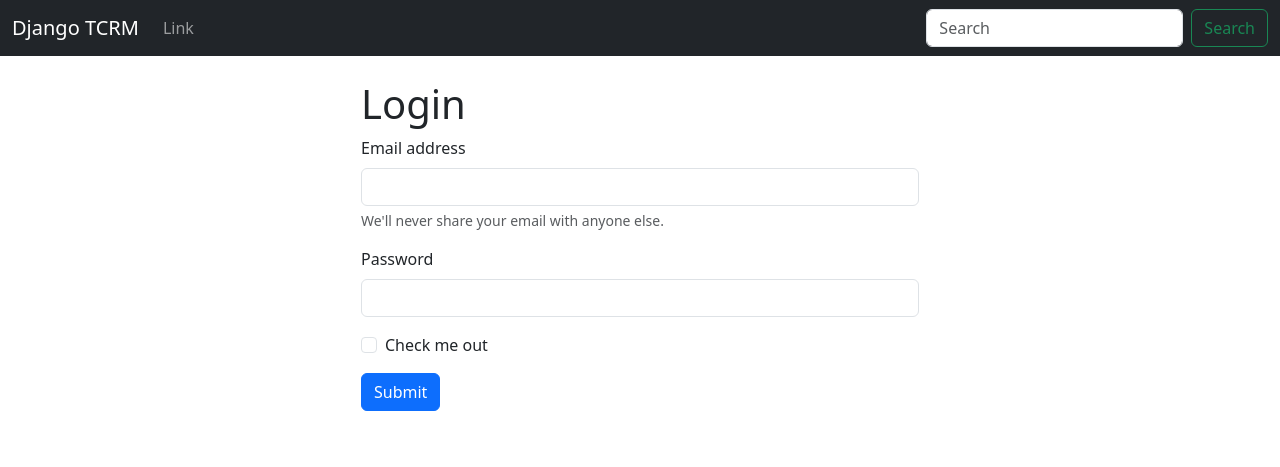
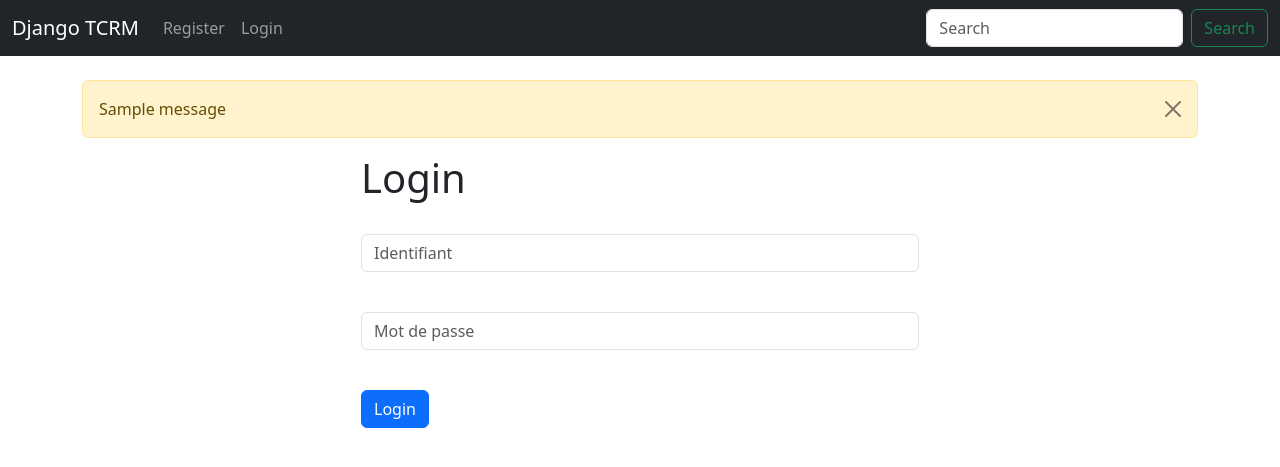
Before and after one commit to ThomasLNT7/TCRM, a Django app: page / in a window 1280 px wide. Shown: the top 467 px of the page. Run offline with Django 5.2, Linux system fonts and the light colour scheme; tables that the repository leaves empty hold one stand-in row (values such as "Sample post"); one stand-in notice (Sample message) is shown.

Commit message:
logout / register page wip

```diff
--- a/website/templates/base.html
+++ b/website/templates/base.html
@@ -10,6 +10,14 @@
     {% include 'navbar.html' %}
     <div class ="container">
       <br/>
+      {% if messages %}
+        {% for message in messages %}
+          <div class="alert alert-warning alert-dismissible fade show" role="alert">
+              {{ message }}
+            <button type="button" class="btn-close" data-bs-dismiss="alert" aria-label="Fermer"></button>
+          </div>
+        {% endfor %}
+      {% endif %}
       {% block content %}
       {% endblock %}
     </div>
--- a/website/templates/home.html
+++ b/website/templates/home.html
@@ -3,26 +3,30 @@
 {% block content %}
 
 <div class="col-md-6 offset-md-3">
+
+{% if user.is_authenticated %}
+
+    <h1>Hello World</h1>
+
+{% else %}
     <h1>Login</h1>
-
-    <form method="POST" action="{% url 'home'%}"></form>
-    {% csrf_token %}
+    <br/>
+    <form method="POST" action="{% url 'home'%}">
+        {% csrf_token %}
     <form>
   <div class="mb-3">
-    <label for="exampleInputEmail1" class="form-label">Email address</label>
-    <input type="email" class="form-control" id="exampleInputEmail1" aria-describedby="emailHelp">
-    <div id="emailHelp" class="form-text">We'll never share your email with anyone else.</div>
+    <input type="text" class="form-control" id="idLogin" name="username" placeholder="Identifiant" required>
   </div>
+        <br/>
   <div class="mb-3">
-    <label for="exampleInputPassword1" class="form-label">Password</label>
-    <input type="password" class="form-control" id="exampleInputPassword1">
+    <input type="password" class="form-control" id="password" name="password" placeholder="Mot de passe" required>
   </div>
-  <div class="mb-3 form-check">
-    <input type="checkbox" class="form-check-input" id="exampleCheck1">
-    <label class="form-check-label" for="exampleCheck1">Check me out</label>
-  </div>
-  <button type="submit" class="btn btn-primary">Submit</button>
+  <br/>
+  <button type="submit" class="btn btn-primary">Login</button>
+</form>
 </form>
 </div>
 
+{% endif %}
+
 {% endblock %}
--- a/website/templates/navbar.html
+++ b/website/templates/navbar.html
@@ -6,9 +6,18 @@
     </button>
     <div class="collapse navbar-collapse" id="navbarSupportedContent">
       <ul class="navbar-nav me-auto mb-2 mb-lg-0">
+        {% if user.is_authenticated %}
         <li class="nav-item">
-          <a class="nav-link" href="#">Link</a>
+          <a class="nav-link" href="{% url 'logout'%}">Logout</a>
         </li>
+        {% else %}
+        <li class="nav-item">
+          <a class="nav-link" href="{% url 'register'%}">Register</a>
+        </li>
+        <li class="nav-item">
+          <a class="nav-link" href="{% url 'home'%}">Login</a>
+        </li>
+        {% endif %}
       </ul>
       <form class="d-flex" role="search">
         <input class="form-control me-2" type="search" placeholder="Search" aria-label="Search">
--- /dev/null
+++ b/website/templates/register.html
@@ -0,0 +1,6 @@
+{% extends 'base.html' %}
+{% block content %}
+
+<h1>Register</h1>
+
+{% endblock %}
--- a/website/urls.py
+++ b/website/urls.py
@@ -3,6 +3,7 @@ from . import views
 
 urlpatterns = [
     path('', views.home, name="home"),
-    path('login/', views.login_user, name="login"),
-    path('logout/', views.login_user, name="logout"),
+    #path('login/', views.login_user, name="login"),
+    path('logout/', views.logout_user, name="logout"),
+    path('register/', views.register_user, name="register"),
 ]
--- a/website/views.py
+++ b/website/views.py
@@ -1,16 +1,31 @@
-from django.shortcuts import render
+from django.shortcuts import render, redirect
 from django.contrib.auth import authenticate, login, logout
 from django.contrib import messages
 
 
 # Create your views here.
 def home(request):
-    return render(request, "home.html", {})
+    #check login
+    if request.method == "POST":
+        username = request.POST["username"]
+        password = request.POST["password"]
 
+        #authentification
+        user = authenticate(request, username=username, password=password)
+        if user is not None:
+            login(request, user)
+            messages.success(request, "Vous êtes bien connecté !")
+            return redirect('home')
+        else:
+            messages.success(request, "Il y a eu une erreur, reconnectez vous :x !")
+            return redirect('home')
+    else:
+        return render(request, "home.html", {})
 
-def login_user(request):
-    pass
+def logout_user(request):
+    logout(request)
+    messages.success(request, "Vous vous êtes bien déconnecté")
+    return redirect('home')
 
-
-def log_out(request):
-    pass
+def register_user(request):
+    return render(request, "register.html", {})
```
Also changed, not shown: website/forms.py (added, +37 -0 lines).
